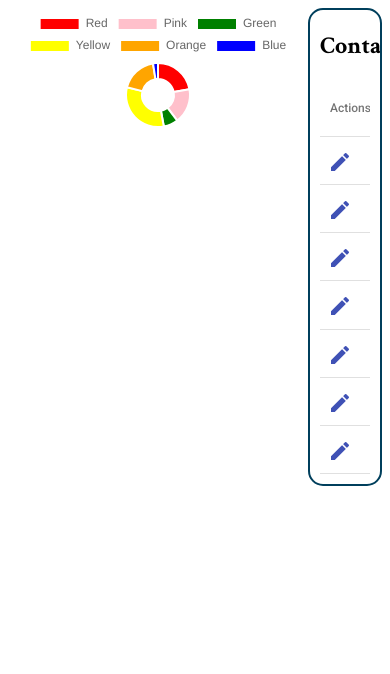
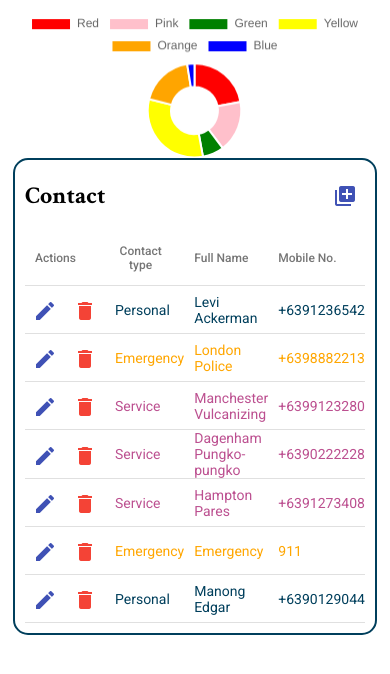
Before and after one commit to AngPayas055/contact-app, an Angular app: page / in a window 390 px wide. Shown: the top 674 px of the page. Built offline with nearby package versions, Linux system fonts and the light colour scheme.

Commit message:
responsive fix

```diff
--- a/src/app/modules/contact/contact-main/contact-main.component.css
+++ b/src/app/modules/contact/contact-main/contact-main.component.css
@@ -1,15 +1,26 @@
 .table-cont{
     overflow-x: auto;
+    padding-right: 10px;
 }
 .th{
     padding: 0 10px 0 0
 }
 .table-cont-j{
     display: inline-block;
-    overflow-x: auto;
+    /* overflow-x: auto; */
     border: 2px solid #003f5c;
     border-radius: 15px;
     padding: 0 10px 10px 10px;
+    margin: 0 auto;
+    position: relative;
+}
+.table-cont{
+    display: inline-block;
+    overflow-x: auto
+}
+.table-wrapper{
+    width: 100%;
+    overflow-x: auto;
 }
 .td{
     padding: 0 10px 0 0
@@ -43,8 +54,8 @@ th.mat-header-cell:last-of-type, td.mat-cell:last-of-type, td.mat-footer-cell:la
 
 
 
-/* @media only screen and (max-width: 600px) {
-  body {
-    background-color: lightblue;
+@media only screen and (max-width: 825px) {
+  .table-cont-j{
+    width: calc(100vw - 50px);
   }
-} */
+}
--- a/src/app/modules/contact/contact-main/contact-main.component.html
+++ b/src/app/modules/contact/contact-main/contact-main.component.html
@@ -16,7 +16,7 @@
                 </button>
             </span>
         </div>
-        <div class="table-cont">
+        <div class="table-wrapper">
             <table
                 mat-table
                 [dataSource]="contactDataSourceWithObjectColumn"
@@ -60,5 +60,7 @@
                 <tr mat-row *matRowDef="let emprowContact; columns: contactDisplayedColumnsWithObject.concat('actions')"></tr> -->
             </table>
         </div>
+        <!-- <div class="table-cont">
+        </div> -->
     </div>
 </div>
--- a/src/styles.css
+++ b/src/styles.css
@@ -16,7 +16,7 @@ body{
     max-width: 1600px;
     margin: 0 auto;
     display: flex;
-    justify-content: center;
+    flex-direction: column;
 }
 .d-flex{
     display: flex;
```
